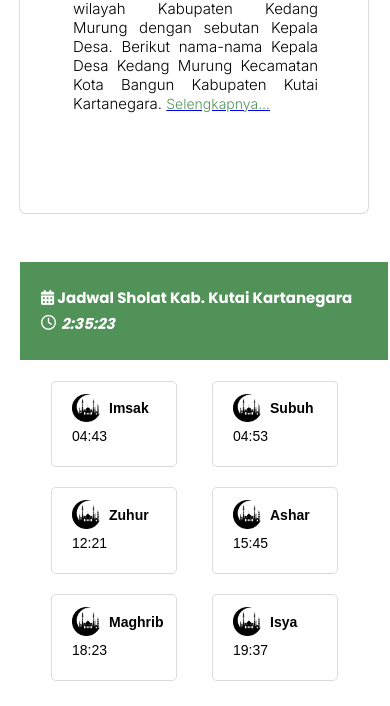
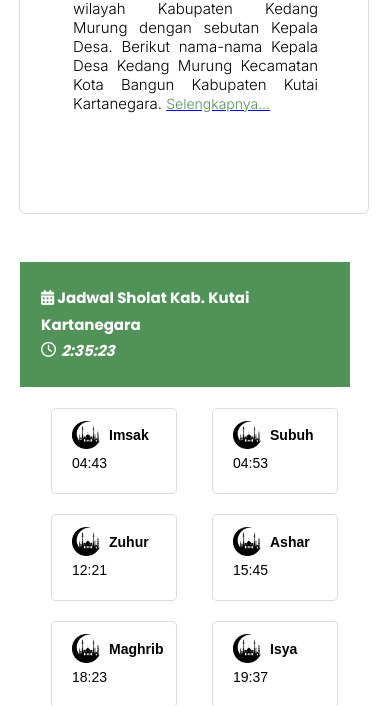
Before and after one commit to Adhanslv/KedangMurung, a PHP site: page / in a window 390 px wide. Shown: the part 1259-1965 px from the top of the page. Run offline with PHP 8.4, Linux system fonts and the light colour scheme; some libraries are stand-ins or nearby versions.

Commit message:
morning people

```diff
--- a/css/style.css
+++ b/css/style.css
@@ -973,7 +973,7 @@ textarea {
   .cardPray {
     margin-top: -48px;
     margin-left: -116px;
-    width: 145%;
+    width: 130%;
   }
 
   .cardBody {
```
